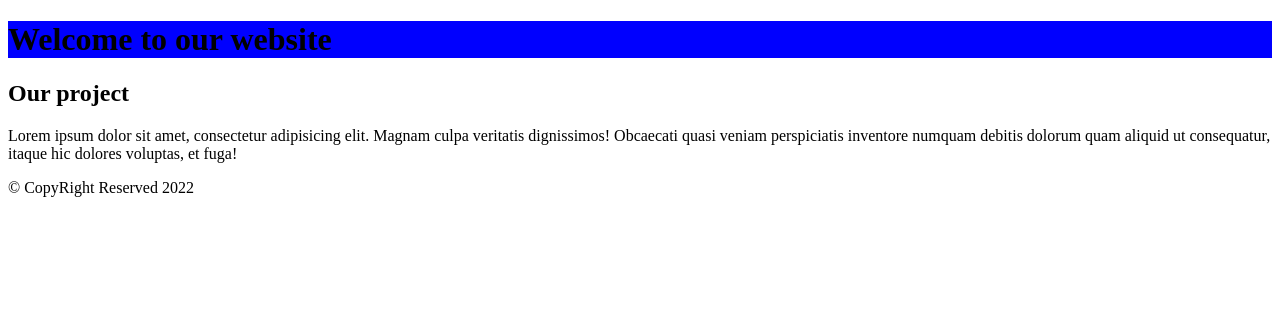
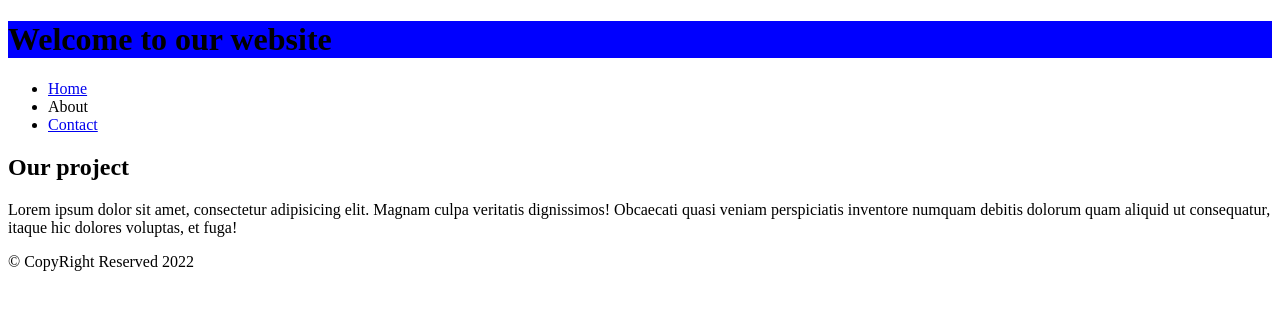
Before and after one commit to abdulloh000/onlinestore1, a plain HTML site: page index.html in a window 1280 px wide. Drawn offline with Linux system fonts and the light colour scheme.

Commit message:
I add navbar

```diff
--- a/index.html
+++ b/index.html
@@ -12,6 +12,16 @@
     <header>
         <h1>Welcome to our website </h1>
     </header>
+
+    <nav>
+        <ul>
+            <li><a href="#">Home</a></li>
+            <li><a href="#"></a>About</li>
+            <li><a href="#">Contact</a></li>
+        </ul>
+    </nav>
+
+
     <main>
         <h2>Our project</h2>
         <p>Lorem ipsum dolor sit amet, consectetur adipisicing elit. Magnam culpa veritatis dignissimos! Obcaecati quasi
```
